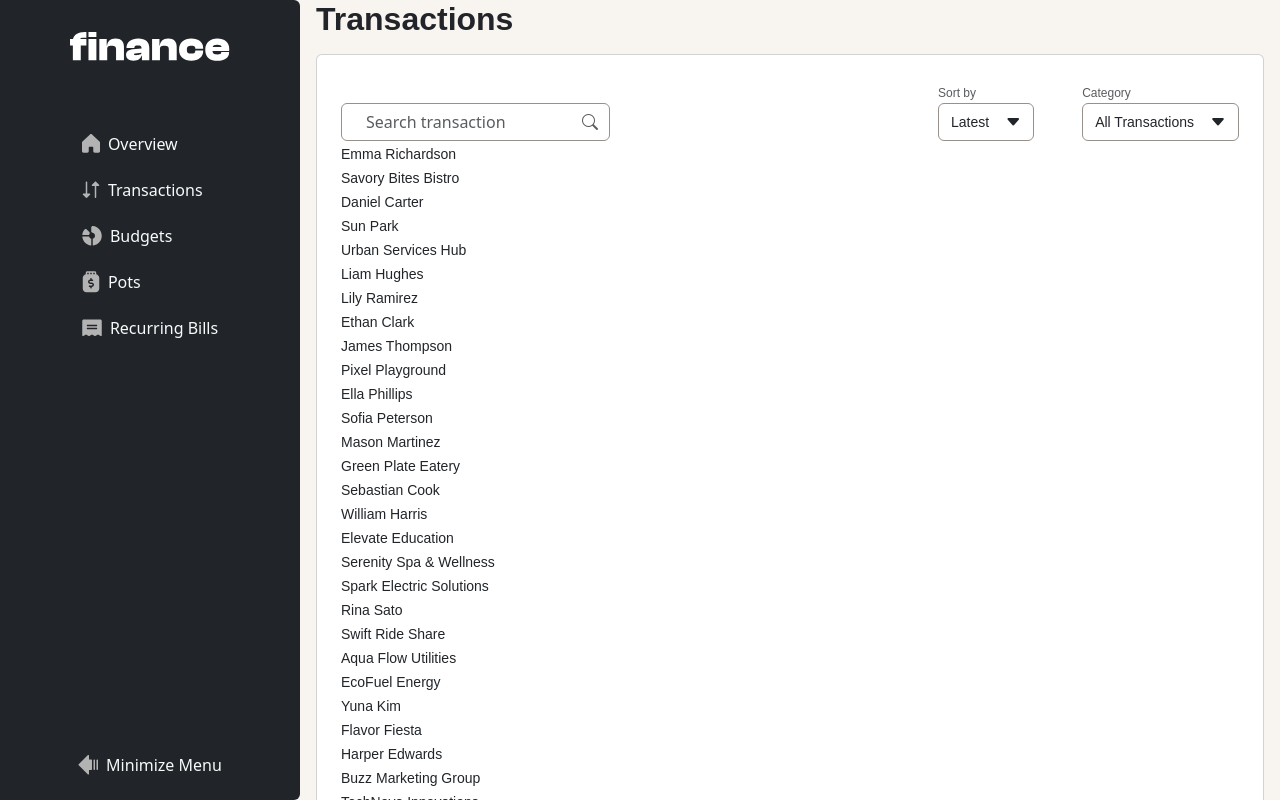
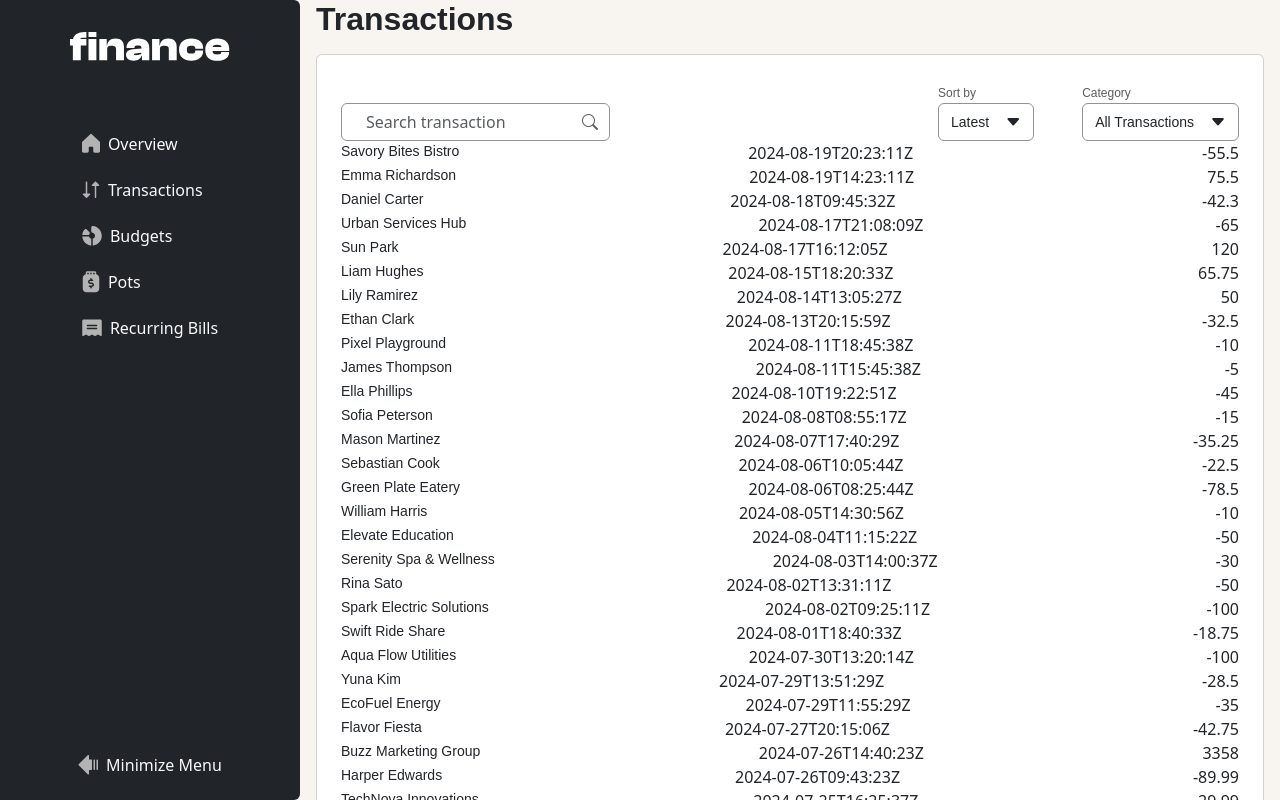
Before and after one commit to abdalsimam1-sketch/personal-finance-app, a React (Vite) app: page /transactions in a window 1280 px wide. Shown: the top 800 px of the page. Built offline with nearby package versions, Linux system fonts and the light colour scheme.

Commit message:
add : transaction sorting logic

```diff
--- a/src/pages/Transactions.jsx
+++ b/src/pages/Transactions.jsx
@@ -6,6 +6,7 @@ export const Transactions = () => {
   const [SortIsOpen, SetSortIsOpen] = useState(false);
   const [CategoryIsOpen, SetCategoryIsOpen] = useState(false);
   const [Search, SetSearch] = useState("");
+  const [SelectedSort, SetSelectedSort] = useState("Latest");
 
   const toggleSort = () => {
     SetSortIsOpen(!SortIsOpen);
@@ -62,6 +63,24 @@ export const Transactions = () => {
     item.name.toLowerCase().includes(Search.trim().toLowerCase()),
   );
 
+  const sorting = (SelectedSort) => {
+    const prev = [...filteredTransactions];
+    if (SelectedSort === "Oldest") {
+      prev.sort((a, b) => new Date(a.date) - new Date(b.date));
+    } else if (SelectedSort === "Latest") {
+      prev.sort((a, b) => new Date(b.date) - new Date(a.date));
+    } else if (SelectedSort === "A-Z") {
+      prev.sort((a, b) => a.name.localeCompare(b.name));
+    } else if (SelectedSort === "Z-A") {
+      prev.sort((a, b) => b.name.localeCompare(a.name));
+    } else if (SelectedSort === "Highest") {
+      prev.sort((a, b) => b.amount - a.amount);
+    } else if (SelectedSort === "Lowest") {
+      prev.sort((a, b) => a.amount - b.amount);
+    }
+    return prev;
+  };
+  const sortedTransactions = sorting(SelectedSort);
   return (
     <div className="px-3 d-flex flex-column gap-3 container">
       <section>
@@ -99,7 +118,11 @@ export const Transactions = () => {
                   style={{ width: "7rem" }}
                 >
                   {Sort.map((item) => (
-                    <div key={item.name} className="btn">
+                    <div
+                      key={item.name}
+                      className="btn"
+                      onClick={() => SetSelectedSort(item.name)}
+                    >
                       <span className="text-preset-4 text-nowrap">
                         {item.name}
                       </span>
@@ -141,9 +164,11 @@ export const Transactions = () => {
         </div>
         <div className="table-title"></div>
         <div className="transaction-list">
-          {filteredTransactions.map((item, index) => (
-            <div key={index}>
+          {sortedTransactions.map((item, index) => (
+            <div key={index} className="d-flex justify-content-between">
               <span className="text-preset-4 success">{item.name}</span>
+              <span>{item.date}</span>
+              <span>{item.amount}</span>
             </div>
           ))}
         </div>
```
